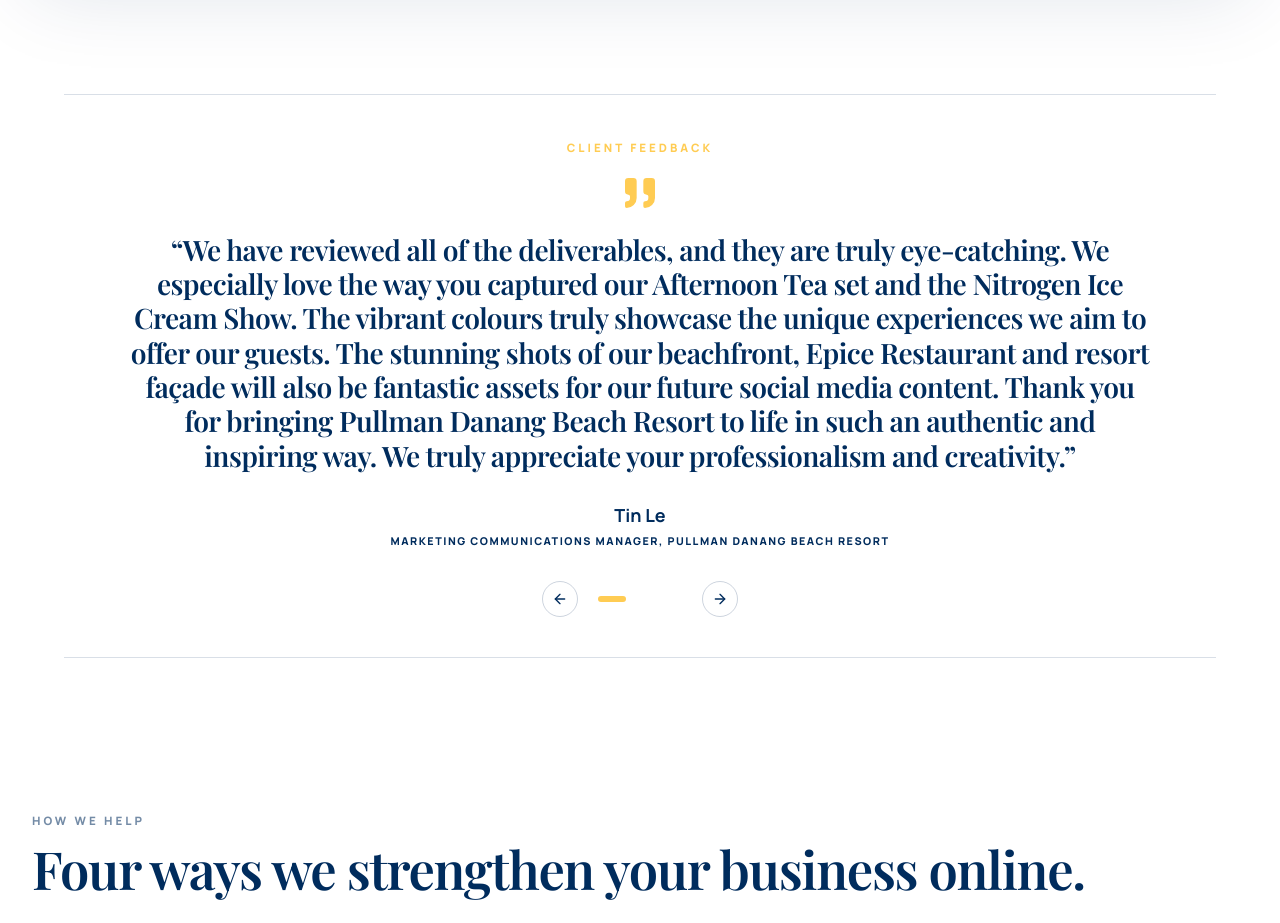
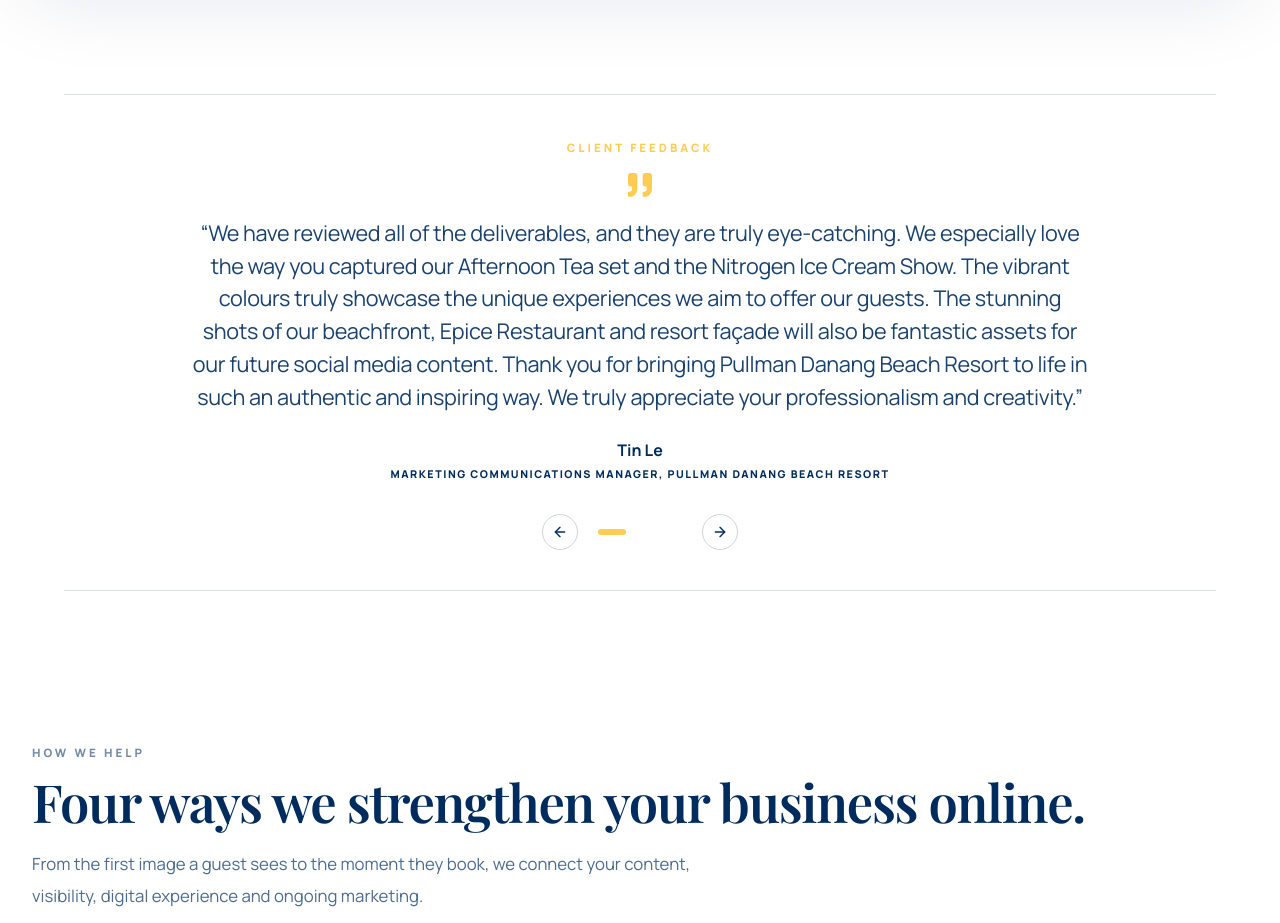
Before and after one commit to HospoCreative/Hospo-Website-New, a Next.js app: page / in a window 1280 px wide. Shown: the part 3800-4723 px from the top of the page. Built offline with nearby package versions, Linux system fonts and the light colour scheme; no server answers; the database is empty.

Commit message:
Refine testimonial typography and alignment

```diff
--- a/components/Testimonials.tsx
+++ b/components/Testimonials.tsx
@@ -81,15 +81,15 @@
                   aria-roledescription="slide"
                   aria-label={`${index + 1} of ${total}: ${t.slide}`}
                   aria-hidden={index !== activeIndex}
-                  className="w-full shrink-0 px-1 py-1 text-center sm:px-8"
+                  className="flex min-h-[20rem] w-full shrink-0 flex-col justify-center px-1 py-1 text-center sm:min-h-[21rem] sm:px-8"
                 >
                   <p className="section-eyebrow text-yellow">{testimonials.eyebrow}</p>
-                  <Quote aria-hidden="true" className="mx-auto mt-4 size-8 fill-yellow text-yellow sm:size-10" strokeWidth={0} />
-                  <blockquote className="mx-auto mt-5 max-w-5xl font-serif text-[clamp(1.3rem,2.2vw,2.05rem)] font-semibold leading-[1.22] tracking-[-0.02em]">
+                  <Quote aria-hidden="true" className="mx-auto mt-3 size-7 fill-yellow text-yellow sm:size-8" strokeWidth={0} />
+                  <blockquote className="mx-auto mt-4 max-w-4xl font-sans text-[clamp(1.05rem,1.7vw,1.35rem)] font-normal leading-[1.52] tracking-[-0.015em] text-ink/90">
                     <p>“{testimonial.quote}”</p>
                   </blockquote>
-                  <footer className="mt-7 flex flex-col gap-1">
-                    <cite className="not-italic text-base font-bold text-ink sm:text-lg">{testimonial.name}</cite>
+                  <footer className="mt-6 flex flex-col gap-1">
+                    <cite className="not-italic text-sm font-bold text-ink sm:text-base">{testimonial.name}</cite>
                     <p className="mx-auto max-w-2xl text-[0.62rem] font-black uppercase tracking-[0.14em] text-ink/58 sm:text-[0.67rem]">{testimonial.title}</p>
                   </footer>
                 </article>
```
